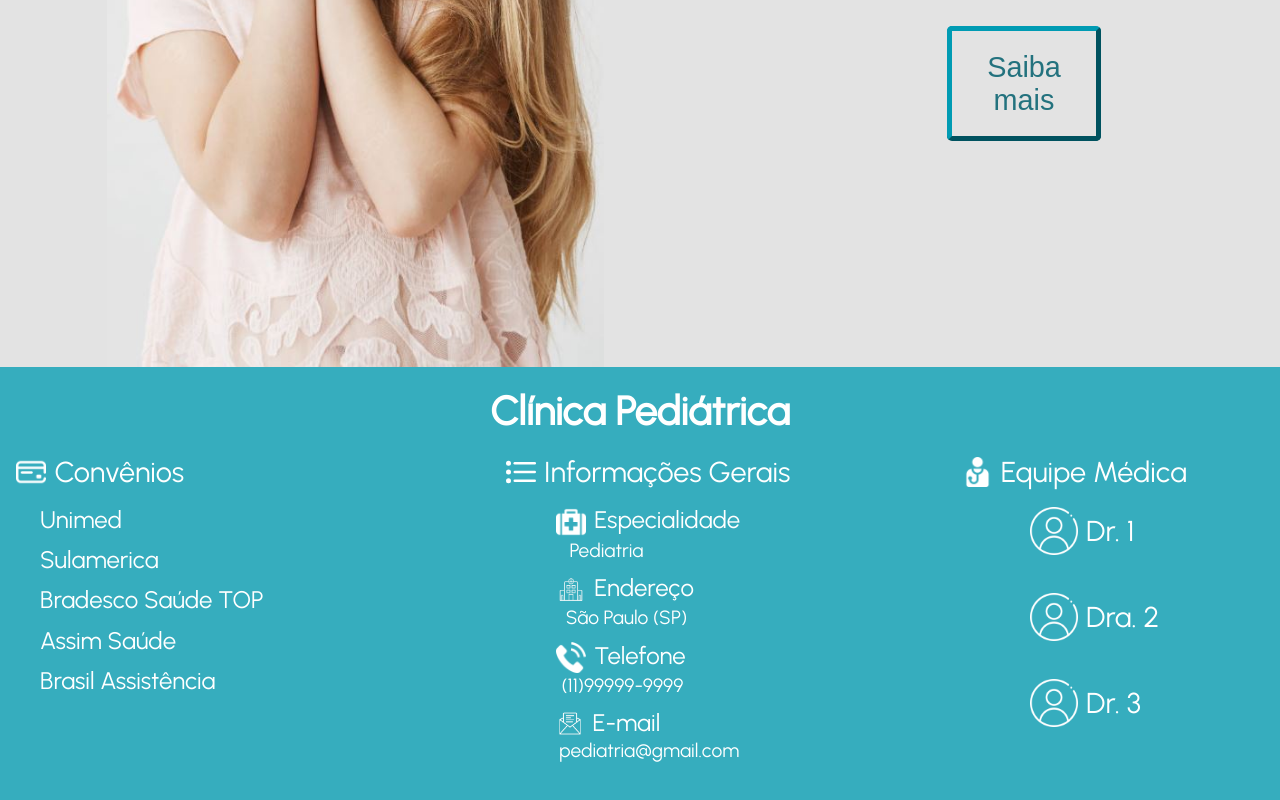
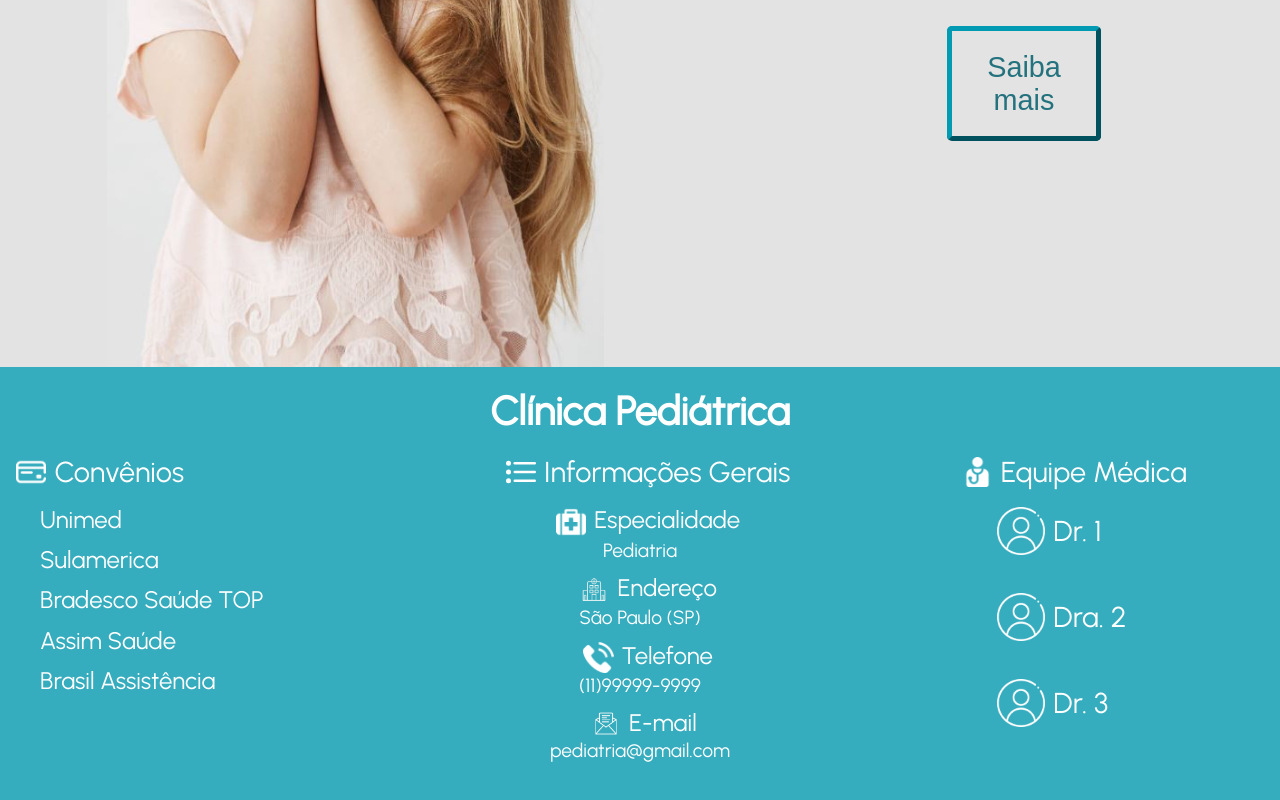
Before and after one commit to LincolnProenca/PAME_22.2-Entrega_5-Lincoln_Rodrigues_Proenca, a React (Create React App) app in the folder sistema-consultas/: page / in a window 1280 px wide. Shown: the part 498-1298 px from the top of the page. Built offline with nearby package versions, Linux system fonts and the light colour scheme.

Commit message:
Ajustes Finais e Redirecionamento de rota para conexão com back-end

```diff
--- a/sistema-consultas/src/Components/Footer/index.js
+++ b/sistema-consultas/src/Components/Footer/index.js
@@ -15,7 +15,6 @@ import {
   Container23,
   Container3,
   Container33,
-  Container34,
   Container4,
   FooterContainer,
   ImgIcon,
@@ -43,6 +42,7 @@ function Footer() {
       </TextoContainer>
       <Container1>
         <Container2>
+          {/* Esquerda */}
           <Container3>
             <ImgIcon src={img1}></ImgIcon>
             <Titulo>Convênios</Titulo>
@@ -54,6 +54,8 @@ function Footer() {
           </Lista>
         </Container2>
         <Container22>
+          {" "}
+          {/* Meio */}
           <Container3>
             <ImgIcon src={img2}></ImgIcon>
             <Titulo>Informações Gerais</Titulo>
@@ -64,7 +66,7 @@ function Footer() {
                 <ImgIcon src={img3}></ImgIcon>
                 <TextoLista>Especialidade</TextoLista>
               </Container3>
-              <SubTexto style={{ margin: "0 0 0 -3.5em" }}>Pediatria</SubTexto>
+              <SubTexto>Pediatria</SubTexto>
             </Container4>
             <Container4>
               <Container3>
@@ -81,20 +83,22 @@ function Footer() {
               <SubTexto>(11)99999-9999</SubTexto>
             </Container4>
             <Container4>
-              <Container34>
+              <Container3>
                 <ImgIcon style={{ margin: 0 }} src={img6}></ImgIcon>
                 <TextoLista>E-mail</TextoLista>
-              </Container34>
+              </Container3>
               <SubTexto>pediatria@gmail.com</SubTexto>
             </Container4>
           </Lista>
         </Container22>
         <Container23>
+          {" "}
+          {/* Direita */}
           <Container3>
             <ImgIcon src={img7}></ImgIcon>
             <Titulo>Equipe Médica</Titulo>
           </Container3>
-          <Lista style={{ gap: "2.2em" }}>
+          <Lista style={{ gap: "2.2em", padding: "0" }}>
             <Container33>
               <ImgProfile src={img8}></ImgProfile>
               <Titulo>Dr. 1</Titulo>
--- a/sistema-consultas/src/Components/Footer/styles.js
+++ b/sistema-consultas/src/Components/Footer/styles.js
@@ -48,7 +48,7 @@ export const Container22 = styled.div`
   display: flex;
   flex-direction: column;
   align-items: center;
-  justify-content: flex-start;
+  justify-content: center;
   color: white;
 `;
 
@@ -72,16 +72,8 @@ export const Container33 = styled.div`
   justify-content: center;
 `;
 
-export const Container34 = styled.div`
-  display: flex;
-  align-items: flex-start;
-  justify-content: flex-start;
-  @media screen and (min-width: 800px) {
-    margin: 0 0 0 -4.5em;
-  }
-`;
-
 export const Container4 = styled.div`
+  width: 100%;
   display: flex;
   flex-direction: column;
   align-items: center;
@@ -101,6 +93,7 @@ export const ImgIcon = styled.img`
 
 export const ImgProfile = styled.img`
   padding: 0;
+  padding-left: 10vw;
   height: 3em;
   margin: 0.1em 0.5em 0.1em 1em;
   filter: invert(100%);
@@ -122,7 +115,7 @@ export const Titulo = styled.p`
 export const SubTexto = styled.p`
   font-family: "Urbanist", sans-serif;
   font-size: 1.2em;
-  margin: 0 0 0 1em;
+  margin: 0 0 0 0em;
   text-align: center;
   @media screen and (max-width: 800px) {
     font-size: 2.7vw;
@@ -130,6 +123,7 @@ export const SubTexto = styled.p`
 `;
 
 export const Lista = styled.ul`
+  width: 100%;
   list-style-type: none;
   display: flex;
   flex-direction: column;
@@ -137,15 +131,15 @@ export const Lista = styled.ul`
   justify-content: flex-start;
   gap: 0.7em;
   @media screen and (max-width: 800px) {
-    padding: 1em;
+    padding-left: 3vw;
   }
 `;
 export const TextoLista = styled.li`
-  text-align: left;
+  text-align: center;
   font-family: "Urbanist", sans-serif;
   font-size: 1.5em;
   margin: 0em 0em;
   @media screen and (max-width: 800px) {
-    font-size: 4vw;
+    font-size: 3.4vw;
   }
 `;
--- a/sistema-consultas/src/Components/Navbar/index.js
+++ b/sistema-consultas/src/Components/Navbar/index.js
@@ -13,10 +13,10 @@ function Navbar() {
           </Link>
         </div>
         <div className="meio">
-          <Link to="/Agendamento" className="categorias">
+          <Link to="/agendamento" className="categorias">
             Agendamento
           </Link>
-          <Link to="/Gerenciamento" className="categorias">
+          <Link to="/funcionarios/atendimentos" className="categorias">
             Gerenciamento
           </Link>
         </div>
--- a/sistema-consultas/src/Components/banner/index.js
+++ b/sistema-consultas/src/Components/banner/index.js
@@ -2,7 +2,7 @@ import React from "react";
 import "./styles.css";
 import arrow from "./assets/arrow.png";
 import img1 from "./assets/kid1.JPG";
-import img2 from "./assets/kid2.jpeg";
+import img2 from "./assets/kid2.png";
 import img3 from "./assets/kid3.JPG";
 import { useState } from "react";
 
--- a/sistema-consultas/src/Components/banner/styles.css
+++ b/sistema-consultas/src/Components/banner/styles.css
@@ -71,12 +71,16 @@
 .img3 {
   height: 100%;
 }
+.img2 {
+  margin-top: 2em;
+}
 .banner1 {
   background-color: rgb(227, 227, 227);
 }
 .banner2 {
-  background-color: rgb(208, 123, 58);
+  background-color: rgb(233, 238, 236);
 }
+
 .text-head {
   color: rgb(0, 141, 163);
   font-size: 5vw;
--- a/sistema-consultas/src/Pages/Gerenciamento/Gerencia/index.js
+++ b/sistema-consultas/src/Pages/Gerenciamento/Gerencia/index.js
@@ -58,28 +58,50 @@ function Gerencia() {
   }, [InsumosState]);
 
   function handleClick(Tipo) {
+    console.log("ALOOO");
+    let index = null;
     if (Tipo === "Entrada") {
       const Insumo = document.getElementById("entradaIns").value;
       const Qtd = document.getElementById("entradaQtd").value;
-      SetInsumos(function (old) {
-        let anterior = old;
-        let index = 0;
-        for (let i = 0; i < InsumosState.length; i++) {
-          if (old.name === Insumo) {
+      let anterior = [...InsumosState];
+      for (let i = 0; i < anterior.length; i++) {
+        if (anterior[i].name === Insumo) {
           index = i;
-            break;
         }
       }
+      if (Qtd !== "" && index !== null) {
         anterior[index].Qtd += parseInt(Qtd);
-        return anterior;
-      });
+      }
+      SetInsumos(anterior);
+      if (Qtd !== "" && index !== null) {
         let string = `Inserida(s) ${Qtd} unidade(s) de ${Insumo}`;
         alert(string);
+        return;
+      } else {
+        alert("Quantidade ou Insumo inválido");
+        return;
+      }
     } else if (Tipo === "Saida") {
       const Insumo = document.getElementById("saidaIns").value;
       const Qtd = document.getElementById("saidaQtd").value;
+      let anterior = [...InsumosState];
+      for (let i = 0; i < anterior.length; i++) {
+        if (anterior[i].name === Insumo) {
+          index = i;
+        }
+      }
+      if (Qtd !== "" && index !== null) {
+        anterior[index].Qtd -= parseInt(Qtd);
+      }
+      SetInsumos(anterior);
+      if (Qtd !== "" && index !== null) {
         let string = `Retirada(s) ${Qtd} unidade(s) de ${Insumo}`;
         alert(string);
+        return;
+      } else {
+        alert("Quantidade ou Insumo inválido");
+        return;
+      }
     } else if (Tipo === "Consulta") {
       const Paciente = document.getElementById("Paciente").value;
       const Inicio = document.getElementById("Inicio").value;
--- a/sistema-consultas/src/Routes/index.js
+++ b/sistema-consultas/src/Routes/index.js
@@ -10,7 +10,11 @@ function Rotas() {
       <Routes>
         <Route exact path="/" element={<Home />} />
         <Route exact path="/agendamento" element={<Agendamento />} />
-        <Route exact path="/gerenciamento" element={<Gerenciamento />} />
+        <Route
+          exact
+          path="/funcionarios/atendimentos"
+          element={<Gerenciamento />}
+        />
       </Routes>
     </BrowserRouter>
   );
```
Also changed, not shown: sistema-consultas/src/Components/banner/assets/kid2.jpeg (deleted), sistema-consultas/src/Components/banner/assets/kid2.png (added). Lines whose indentation alone changed are shown as unchanged.
